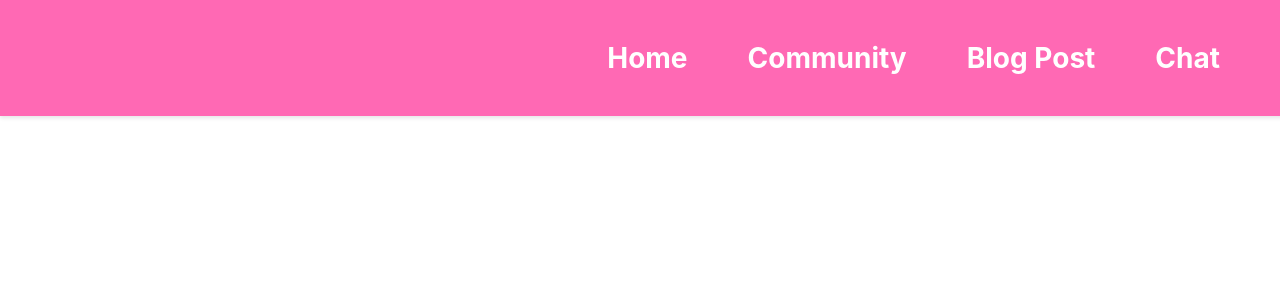
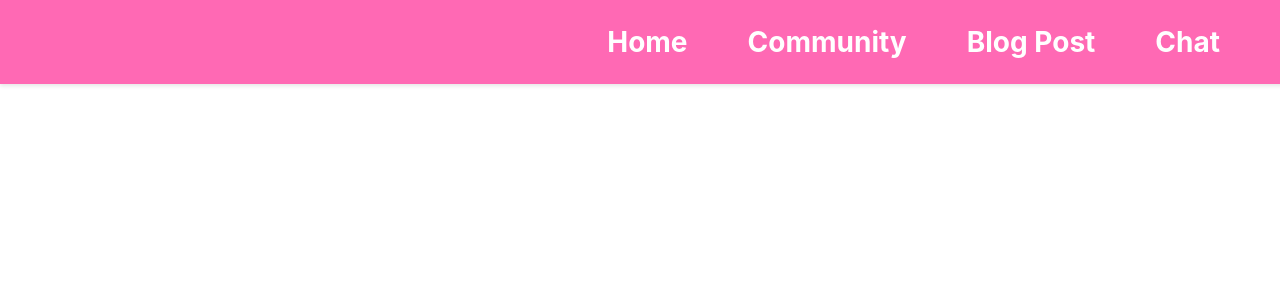
Before and after one commit to kejun7219/vhack24, a React (Create React App) app: page / in a window 1280 px wide. Shown: the top 300 px of the page. Built offline with nearby package versions, Linux system fonts and the light colour scheme.

Commit message:
TryEdit2

```diff
--- a/src/Header.css
+++ b/src/Header.css
@@ -12,7 +12,7 @@
 .pink-header nav ul {
   list-style-type: none;
   padding: 0;
-  margin: 2;
+  margin: 0;
   display: flex;
   gap: 60px; /* Add gap between list items */
   margin-right: 80px;
```
